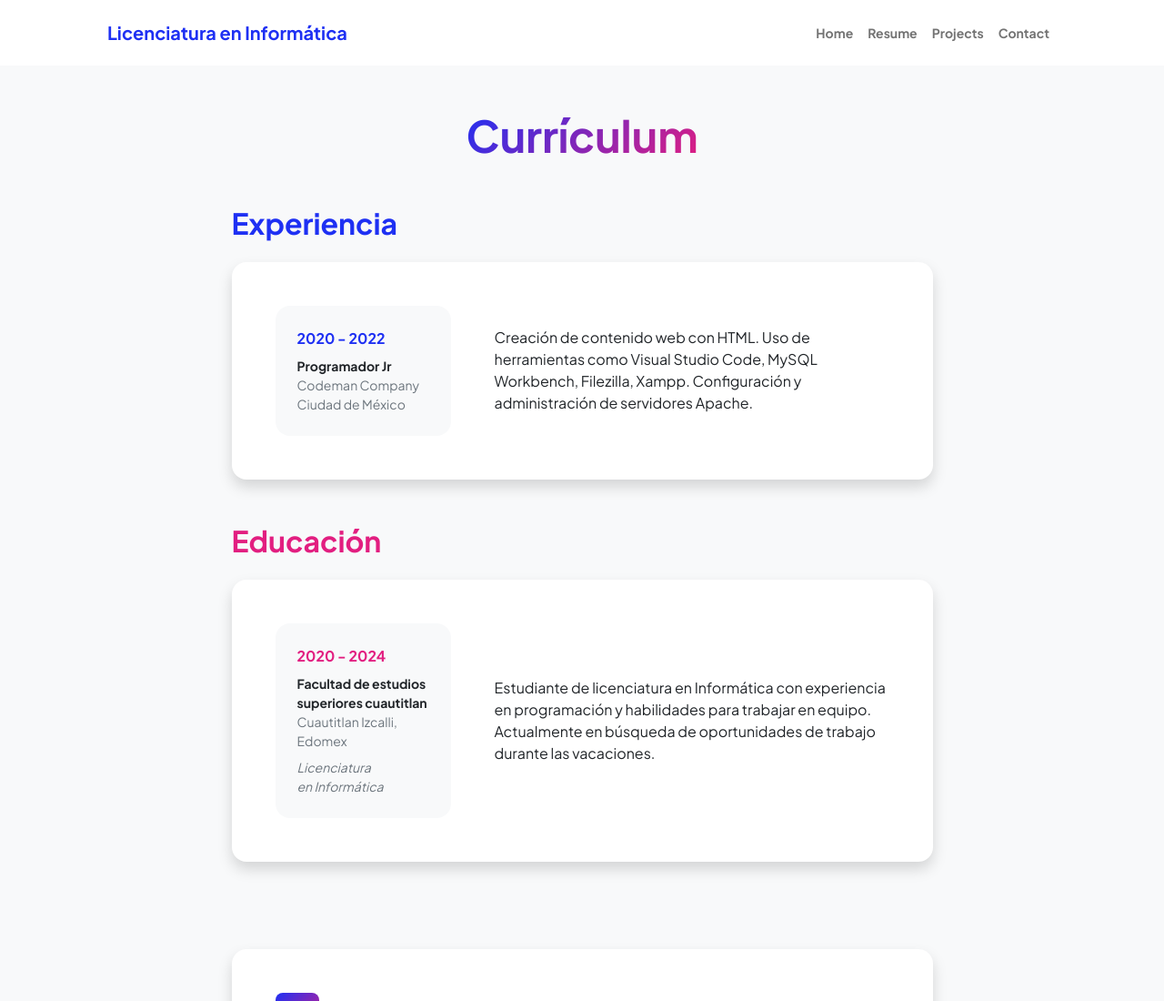
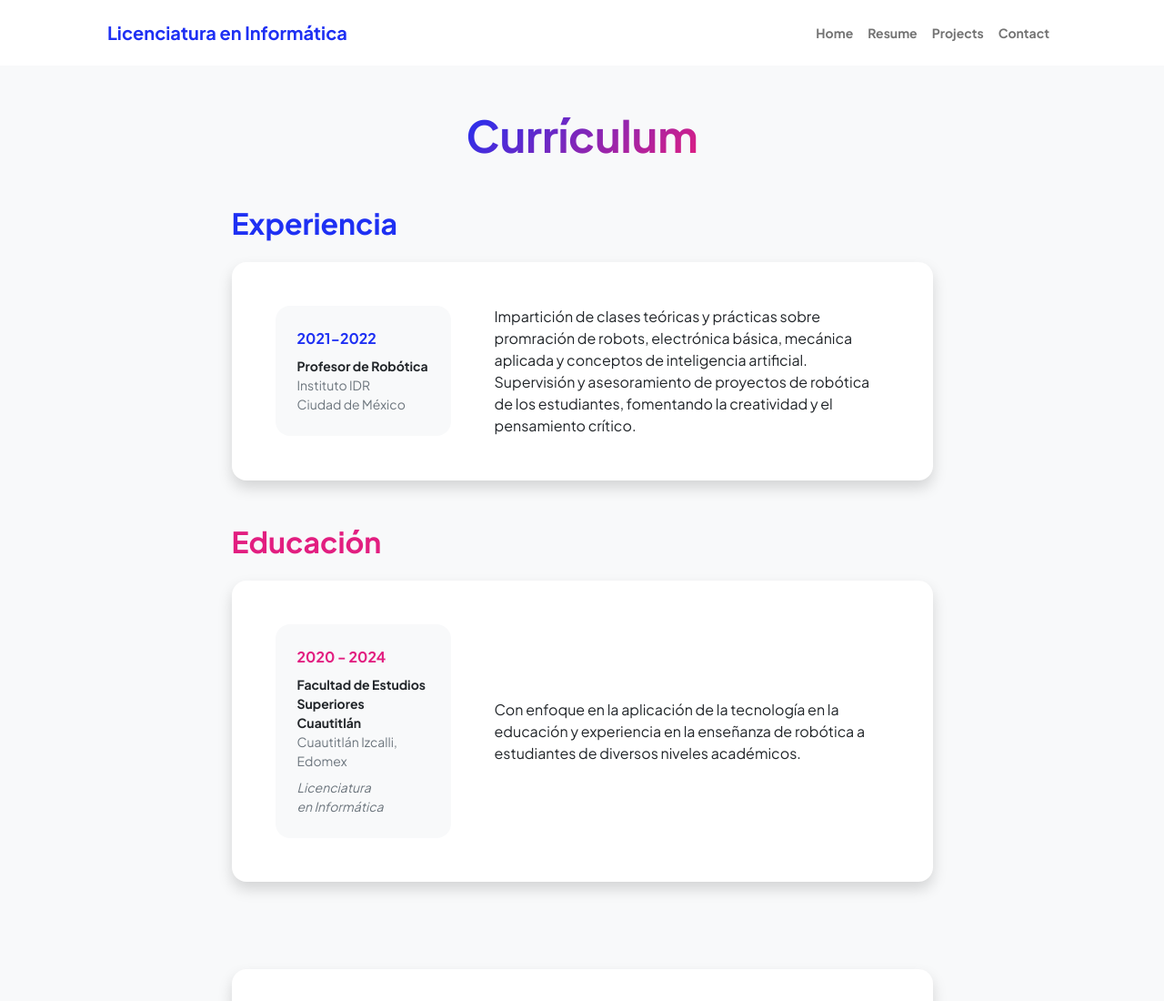
Before and after one commit to MrJahir92/ProyectoTI, a plain HTML site: page plantilla/resumemike.html in a window 1280 px wide. Shown: the top 1100 px of the page at 91% size. Drawn offline with nearby package versions, Linux system fonts and the light colour scheme.

Commit message:
Add files via upload

```diff
--- a/plantilla/resumemike.html
+++ b/plantilla/resumemike.html
@@ -58,13 +58,14 @@
                                     <div class="row align-items-center gx-5">
                                         <div class="col text-center text-lg-start mb-4 mb-lg-0">
                                             <div class="bg-light p-4 rounded-4">
-                                                <div class="text-primary fw-bolder mb-2">2020 - 2022</div>
-                                                <div class="small fw-bolder">Programador Jr</div>
-                                                <div class="small text-muted">Codeman Company</div>
+                                                <div class="text-primary fw-bolder mb-2">2021-2022</div>
+                                                <div class="small fw-bolder">Profesor de Robótica</div>
+                                                <div class="small text-muted">Instituto IDR</div>
                                                 <div class="small text-muted">Ciudad de México</div>
                                             </div>
                                         </div>
-                                        <div class="col-lg-8"><div>Creación de contenido web con HTML. Uso de herramientas como Visual Studio Code, MySQL Workbench, Filezilla, Xampp. Configuración y administración de servidores Apache. </div></div>
+                                        <div class="col-lg-8"><div>Impartición de clases teóricas y prácticas sobre promración de robots, electrónica básica, mecánica aplicada y conceptos de inteligencia artificial.
+                                        Supervisión y asesoramiento de proyectos de robótica de los estudiantes, fomentando la creatividad y el pensamiento crítico. </div></div>
                                     </div>
                                 </div>
                             </div>
@@ -96,8 +97,8 @@
                                             <div class="bg-light p-4 rounded-4">
                                                 <div class="text-secondary fw-bolder mb-2">2020 - 2024</div>
                                                 <div class="mb-2">
-                                                    <div class="small fw-bolder">Facultad de estudios superiores cuautitlan</div>
-                                                    <div class="small text-muted">Cuautitlan Izcalli, Edomex</div>
+                                                    <div class="small fw-bolder">Facultad de Estudios Superiores Cuautitlán</div>
+                                                    <div class="small text-muted">Cuautitlán Izcalli, Edomex</div>
                                                 </div>
                                                 <div class="fst-italic">
                                                     <div class="small text-muted">Licenciatura</div>
@@ -105,7 +106,7 @@
                                                 </div>
                                             </div>
                                         </div>
-                                        <div class="col-lg-8"><div>Estudiante de licenciatura en Informática con experiencia en programación y habilidades para trabajar en equipo. Actualmente en búsqueda de oportunidades de trabajo durante las vacaciones.</div></div>
+                                        <div class="col-lg-8"><div>Con enfoque en la aplicación de la tecnología en la educación y experiencia en la enseñanza de robótica a estudiantes de diversos niveles académicos.</div></div>
                                     </div>
                                 </div>
                             </div>
```
Also changed, not shown: plantilla/contactjahir.html (+1 -1 lines), plantilla/contactmau.html (+1 -1 lines), plantilla/contactmike.html (+1 -1 lines), plantilla/cvmike.html (+4 -4 lines), plantilla/projectsmau.html (+1 -1 lines).
